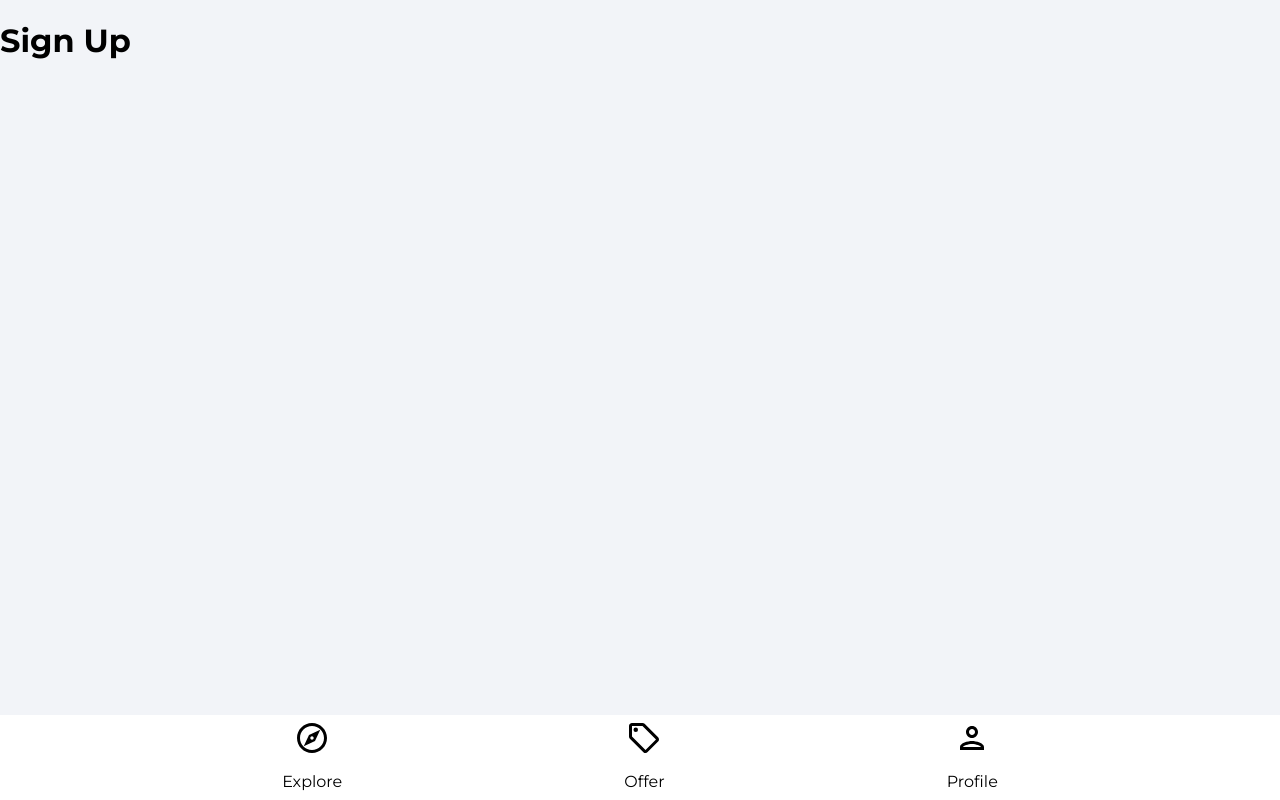
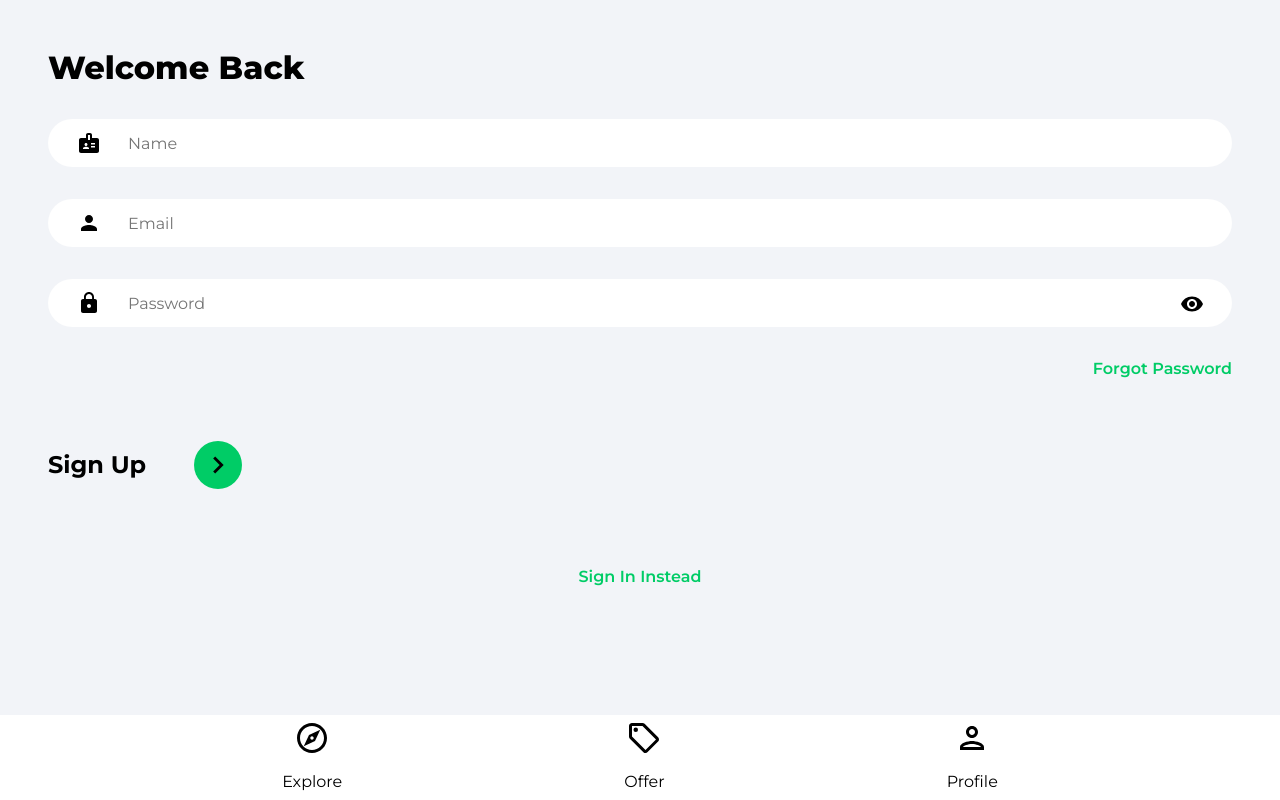
Before and after one commit to OlgaMinaievaWebDev/house-marketplace, a React (Vite) app: page /sign-up in a window 1280 px wide. Built offline with nearby package versions, Linux system fonts and the light colour scheme.

Commit message:
Sign in & Sign Up forms

```diff
--- a/src/pages/SignIn.jsx
+++ b/src/pages/SignIn.jsx
@@ -1,8 +1,72 @@
+import { useState } from "react";
+import arrowRightIcon from "../assets/svg/keyboardArrowRightIcon.svg";
+import visibilityIcon from "../assets/svg/visibilityIcon.svg";
+import { Link, useNavigate } from "react-router-dom";
+
 function SignIn() {
+  const [showPassword, setShowPassword] = useState(false);
+  const [formData, setFormData] = useState({
+    email: "",
+    password: "",
+  });
+
+  const { email, password } = formData;
+
+  const navigate = useNavigate();
+
+  const onChange = (e) => {
+    setFormData((prevState) => ({
+      ...prevState,
+      [e.target.id]: e.target.value,
+    }));
+  };
   return (
-    <div>
-      <h1>Sign In</h1>
-    </div>
+    <>
+      <div className="pageContainer">
+        <header>
+          <p className="pageHeader">Welcome Back</p>
+        </header>
+        <form>
+          <input
+            type="email"
+            className="emailInput"
+            placeholder="Email"
+            id="email"
+            value={email}
+            onChange={onChange}
+          />
+          <div className="passwordInputDiv">
+            <input
+              type={showPassword ? "text" : "password"}
+              className="passwordInput"
+              placeholder="Password"
+              id="password"
+              value={password}
+              onChange={onChange}
+            />
+            <img
+              src={visibilityIcon}
+              alt="show password"
+              className="showPassword"
+              onClick={() => setShowPassword((prevState) => !prevState)}
+            />
+          </div>
+          <Link to="/forgot-password" className="forgotPasswordLink">
+            Forgot Password
+          </Link>
+          <div className="signInBar">
+            <p className="signInText">Sign In</p>
+            <button className="signInButton">
+              <img src={arrowRightIcon} alt="Arrow" width="34" height="34" />
+            </button>
+          </div>
+        </form>
+        {/* Google Auth */}
+        <Link to="/sign-up" className="registerLink">
+          Sign Up Instead
+        </Link>
+      </div>
+    </>
   );
 }
 
--- a/src/pages/SignUp.jsx
+++ b/src/pages/SignUp.jsx
@@ -1,8 +1,81 @@
+import { useState } from "react";
+import arrowRightIcon from "../assets/svg/keyboardArrowRightIcon.svg";
+import visibilityIcon from "../assets/svg/visibilityIcon.svg";
+import { Link, useNavigate } from "react-router-dom";
+
 function SignUp() {
+  const [showPassword, setShowPassword] = useState(false);
+  const [formData, setFormData] = useState({
+    name: "",
+    email: "",
+    password: "",
+  });
+
+  const { name, email, password } = formData;
+
+  const navigate = useNavigate();
+
+  const onChange = (e) => {
+    setFormData((prevState) => ({
+      ...prevState,
+      [e.target.id]: e.target.value,
+    }));
+  };
   return (
-    <div>
-      <h1>Sign Up</h1>
-    </div>
+    <>
+      <div className="pageContainer">
+        <header>
+          <p className="pageHeader">Welcome Back</p>
+        </header>
+        <form>
+          <input
+            type="text"
+            className="nameInput"
+            placeholder="Name"
+            id="name"
+            value={name}
+            onChange={onChange}
+          />
+          <input
+            type="email"
+            className="emailInput"
+            placeholder="Email"
+            id="email"
+            value={email}
+            onChange={onChange}
+          />
+          <div className="passwordInputDiv">
+            <input
+              type={showPassword ? "text" : "password"}
+              className="passwordInput"
+              placeholder="Password"
+              id="password"
+              value={password}
+              onChange={onChange}
+            />
+            <img
+              src={visibilityIcon}
+              alt="show password"
+              className="showPassword"
+              onClick={() => setShowPassword((prevState) => !prevState)}
+            />
+          </div>
+          <Link to="/forgot-password" className="forgotPasswordLink">
+            Forgot Password
+          </Link>
+          <div className="signUpBar">
+            <p className="signUpText">Sign Up</p>
+            <button className="signUpButton">
+              <img src={arrowRightIcon} alt="Arrow" width="34" height="34" />
+            </button>
+          </div>
+        </form>
+        {/* Google Auth */}
+        <Link to="/sign-in" className="registerLink">
+          Sign In Instead
+        </Link>
+      </div>
+    </>
   );
 }
 
```
